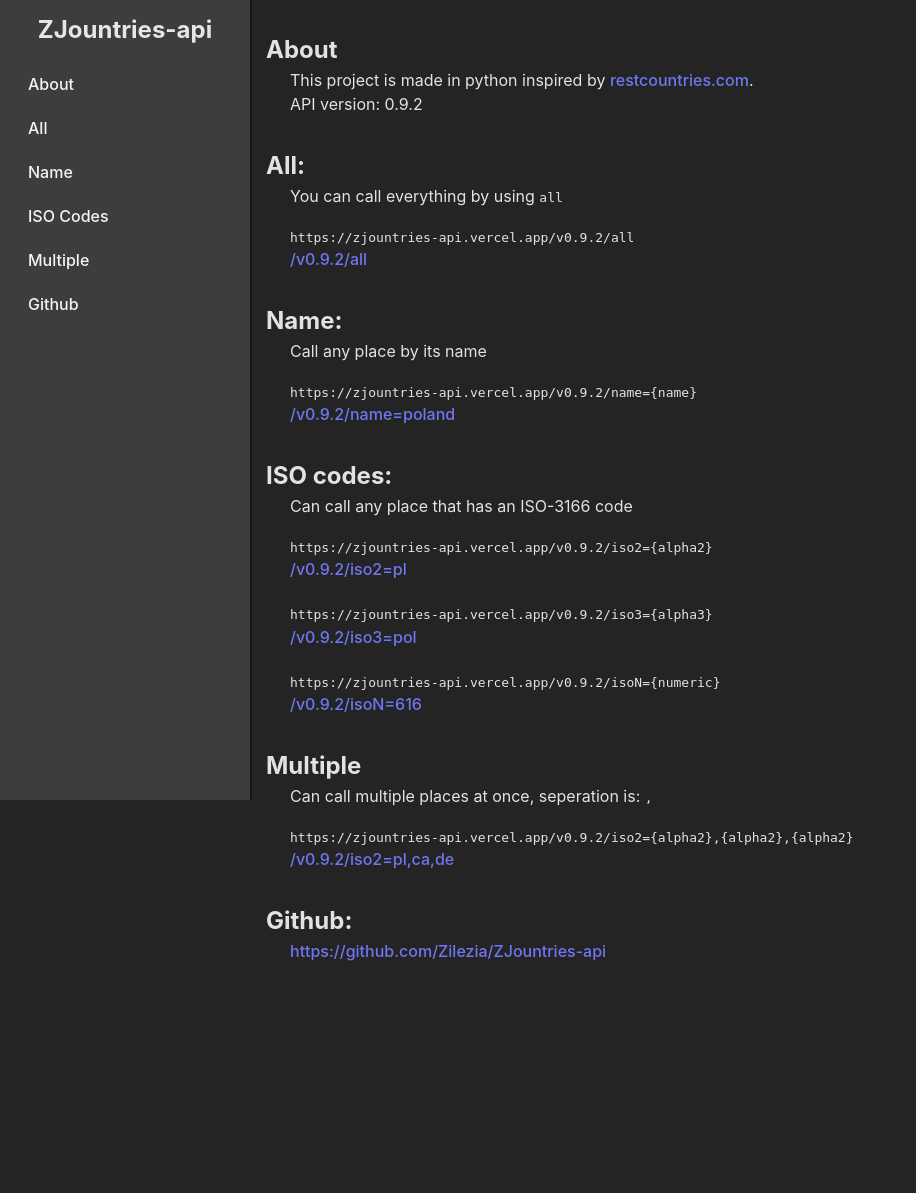
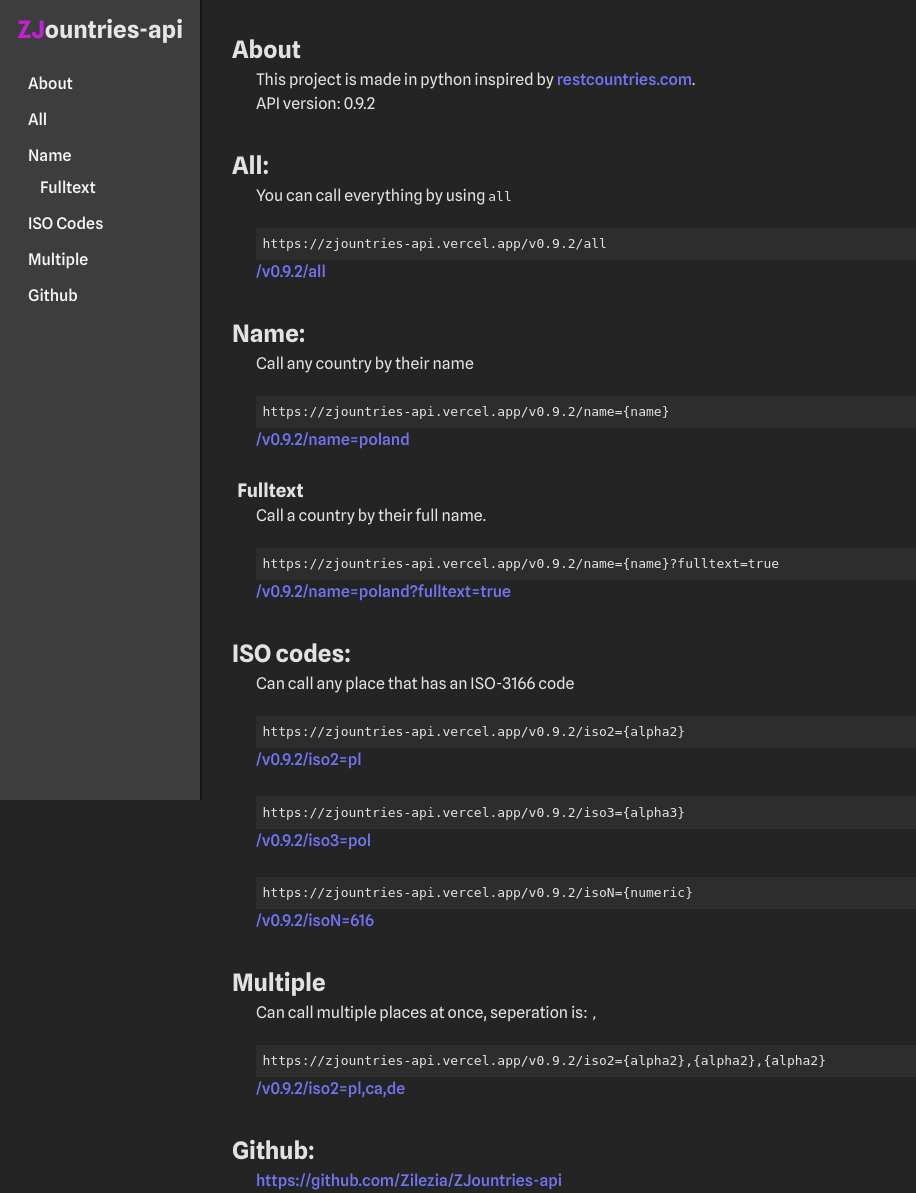
Before and after one commit to Zilezia/ZJountries-api, a Flask app: page / in a window 1280 px wide. Shown: the whole page, without its empty margins (0-916 px from the left). Before the commit the page ends 961 px from the top, so only its background shows below. Run offline with Flask 3, Linux system fonts and the light colour scheme; parts of the project's set-up code (start-up, migrations or seed data) failed here and were passed over.

Commit message:
full name calling

```diff
--- a/app.py
+++ b/app.py
@@ -1,4 +1,4 @@
-from flask import Flask, jsonify, render_template
+from flask import Flask, jsonify, render_template, request
 from flask_restful import Resource, Api
 import pandas as pd
 
@@ -21,51 +21,57 @@ class CountryName(Resource):
     def get(self, names):
         names_list = names.split(',')
         matching_countries = []
+
+        full_text_call = request.args.get('fulltext', '').lower() == 'true'
+
         for name in names_list:
             name_lower = name.lower()
+            if full_text_call:
+                matches = [country for country in data if name_lower == country['name']['common'].lower()]
+            else:
+                matches = [country for country in data if name_lower in country['name']['common'].lower()]
+            matching_countries.extend(matches)
+
+        if matching_countries:
+            return jsonify(matching_countries)
+        else:
+            return jsonify({"error": "Country not found."}), 404
+
+class ISO2Code(Resource):
+    def get(self, alpha2s):
+        alpha2_list = alpha2s.split(',')
+        matching_countries = []
+        for alpha2 in alpha2_list:
+            alpha2_lower = alpha2.lower()
             matching_countries.extend(
-                [country for country in data if name_lower in country['name']['common'].lower()]
+                [country for country in data if alpha2_lower == country['code']['alpha-2'].lower()]
             )
         if matching_countries:
             return jsonify(matching_countries)
         else:
             return jsonify({"error": "Country not found."}), 404
 
-class AlphaTwoCode(Resource):
-    def get(self, alpha2s):
-        alpha2_list = alpha2s.split(',')
+class ISO3Code(Resource):
+    def get(self, alpha3s):
+        alpha3_list = alpha3s.split(',')
         matching_countries = []
-        for alpha2 in alpha2_list:
-            alpha2_lower = alpha2.lower()
+        for alpha3 in alpha3_list:
+            alpha3_lower = alpha3.lower()
             matching_countries.extend(
-                [country for country in data if alpha2_lower in country['code']['alpha-2'].lower()]
+                [country for country in data if alpha3_lower == country['code']['alpha-3'].lower()]
             )
         if matching_countries:
             return jsonify(matching_countries)
         else:
             return jsonify({"error": "Country not found."}), 404
 
-class AlphaThreeCode(Resource):
-    def get(self, alpha3s):
-        alpha3_list = alpha3s.split(',')
-        matching_countries = []
-        for alpha3 in alpha3_list:
-            alpha3_lower = alpha3.lower()
-            matching_countries.extend(
-                [country for country in data if alpha3_lower in country['code']['alpha-3'].lower()]
-            )
-        if matching_countries:
-            return jsonify(matching_countries)
-        else:
-            return jsonify({"error": "Country not found."}), 404
-
-class NumericCode(Resource):
+class ISONumCode(Resource):
     def get(self, numerics):
         numeric_list = numerics.split(',')
         matching_countries = []
         for numeric in numeric_list:
             matching_countries.extend(
-                [country for country in data if numeric in country['code']['numeric']]
+                [country for country in data if numeric == country['code']['numeric']]
             )
         if matching_countries:
             return jsonify(matching_countries)
@@ -80,11 +86,11 @@ def inject_version():
 def home():
     return render_template("index.html")
 
-api.add_resource(Countries,     f"/{api_ver}/all")
-api.add_resource(CountryName,   f"/{api_ver}/name=<string:names>")
-api.add_resource(AlphaTwoCode,  f"/{api_ver}/iso2=<string:alpha2s>")
-api.add_resource(AlphaThreeCode,f"/{api_ver}/iso3=<string:alpha3s>")
-api.add_resource(NumericCode,   f"/{api_ver}/isoN=<string:numerics>")
+api.add_resource(Countries, f"/{api_ver}/all")
+api.add_resource(CountryName, f"/{api_ver}/name=<string:names>")
+api.add_resource(ISO2Code, f"/{api_ver}/iso2=<string:alpha2s>")
+api.add_resource(ISO3Code, f"/{api_ver}/iso3=<string:alpha3s>")
+api.add_resource(ISONumCode, f"/{api_ver}/isoN=<string:numerics>")
 
 
 if __name__ == '__main__':
--- a/static/styles.css
+++ b/static/styles.css
@@ -4,9 +4,12 @@
     padding: 0;
 }
 :root {
-    font-family: Inter, system-ui, Avenir, Helvetica, Arial, sans-serif;
+    font-family: "Spline Sans", sans-serif;
+    font-optical-sizing: auto;
+    font-weight: 400;
+    font-style: normal;
+
     line-height: 1.5;
-    font-weight: 400;
 
     color-scheme: light dark;
     color: rgba(255, 255, 255, 0.87);
@@ -25,61 +28,61 @@ a {
     text-decoration: inherit;
 }
 
-/* h1 {
-    font-size: 3.2em;
-    line-height: 1.1;
-} */
-
-
 #root {
     margin: 0 auto 0 0;
     display: flex;
     flex-direction: row;
-
     width: 100%;
     min-width: 320px;
     max-width: 1280px;
-
     height: 100vh;
 }
 
 .sidebar {
-    width: 250px;
+    width: 200px;
     height: 100%;
     background-color: #3d3d3d;
-
     border-right: #161616 2px solid;
-
     position: fixed;
-
     display: flex;
     flex-direction: column;
 }
 
-.title {
+.sb_title {
     margin: .5em auto;
 }
 
-.sect_link {
-    margin: .5em 0;
+.main_title {
+    display: none;
+}
+
+.menu_link, .sub_menu_link {
+    margin-top: .5em;
     padding-left: 1.75em;
     padding-top: .25em;
     color: whitesmoke;
 }
-.sect_link:hover {
+.menu_link:hover, .sub_menu_link:hover {
     color: #bebebe;
+}
+
+.sub_menu_link {
+    padding-left: 2.5em;
+    padding-top: 0;
 }
 
 .main {
     flex: 1;
-    margin-left: 16.125em;
+    margin-left: 14em;
+    margin-right: 1.5em;
+    min-width: 400;
     margin-top: 2em;
 }
 .pr_links, .pr_links:visited {
     color: #7076f1;
 }
 .pr_links:hover, .pr_links:hover:visited {
-    color: #535bf2;
+    color: #c120d4;
 }
 
 .main_section {
@@ -95,8 +98,32 @@ a {
     display: block;
     white-space: pre-wrap;
     margin-top: 1.5em;
+    background-color: #2D2D2D;
+    padding: .5em;
 }
 
 .api_link {
     margin-bottom: 1.5em;
 }
+
+@media (max-width: 850px) {
+    .sidebar {
+        display: none;
+    }
+    .main_title {
+        display: block;
+    }
+    .main {
+        margin-left: 1.5em;
+    }
+}
+
+@media (max-width: 620px) {
+    .main {
+        margin-left: 1em;
+        margin-right: 1em;
+    }
+    .main_section, .section_title {
+        margin-left: 0;
+    }
+}
--- a/templates/index.html
+++ b/templates/index.html
@@ -4,23 +4,29 @@
     <meta charset="UTF-8">
     <meta name="viewport" content="width=device-width, initial-scale=1.0">
     <link href="{{ url_for('static', filename='styles.css') }}" type="text/css" rel="stylesheet"/>
+    <link rel="preconnect" href="https://fonts.googleapis.com">
+    <link rel="preconnect" href="https://fonts.gstatic.com" crossorigin>
+    <link href="https://fonts.googleapis.com/css2?family=Spline+Sans:wght@300..700&display=swap" rel="stylesheet">
     <title>ZJountries-api</title>
 </head>
 <body id="root">
 
     <nav class="sidebar">
-        <h1 class="title">ZJountries-api</h1>
+        <h1 class="sb_title"><span style="color: #c120d4;">ZJ</span>ountries-api</h1>
 
-        <a class="sect_link" href="#about">About</a>
-        <a class="sect_link" href="#all">All</a>
-        <a class="sect_link" href="#name">Name</a>
-        <a class="sect_link" href="#iso">ISO Codes</a>
-        <a class="sect_link" href="#multiple">Multiple</a>
-        <a class="sect_link" href="#github">Github</a>
+        <a class="menu_link" href="#about">About</a>
+        <a class="menu_link" href="#all">All</a>
+        <a class="menu_link" href="#name">Name</a>
+            <a class="sub_menu_link" href="#fulltext">Fulltext</a>
+        <a class="menu_link" href="#iso">ISO Codes</a>
+        <a class="menu_link" href="#multiple">Multiple</a>
+        <a class="menu_link" href="#github">Github</a>
+
 
     </nav>
 
     <main class="main">
+        <h1 class="main_title"><span style="color: #c120d4;">ZJ</span>ountries-api</h1>
         <!-- <p>code: <a href="https://github.com/Zilezia/ZJountries-api">https://github.com/Zilezia/ZJountries-api</a></p> -->
 
         <!-- <section id="tests" class="section_cont">
@@ -44,9 +50,15 @@
 
         <section id="name" class="main_section">
             <h2 class="section_title">Name:</h2>
-            <p class="n_text">Call any place by its name</p>
+            <p class="n_text">Call any country by their name</p>
             <code class="codeblocks">https://{{ domain }}/{{ api_ver }}/name={name}</code>
             <p class="api_link"><a class="pr_links" href="/{{ api_ver }}/name=poland" target="_blank">/{{ api_ver }}/name=poland</a></p>
+            <section id="fulltext" class="sub_section">
+                <h3 class="section_title">Fulltext</h3>
+                <p class="n_text">Call a country by their full name.</p>
+                <code class="codeblocks">https://{{ domain }}/{{ api_ver }}/name={name}?fulltext=true</code>
+                <p class="api_link"><a class="pr_links" href="/{{ api_ver }}/name=poland?fulltext=true" target="_blank">/{{ api_ver }}/name=poland?fulltext=true</a></p>
+        </section>
         </section>
 
         <section id="iso-codes" class="main_section">
```
Also changed, not shown: README.md.
